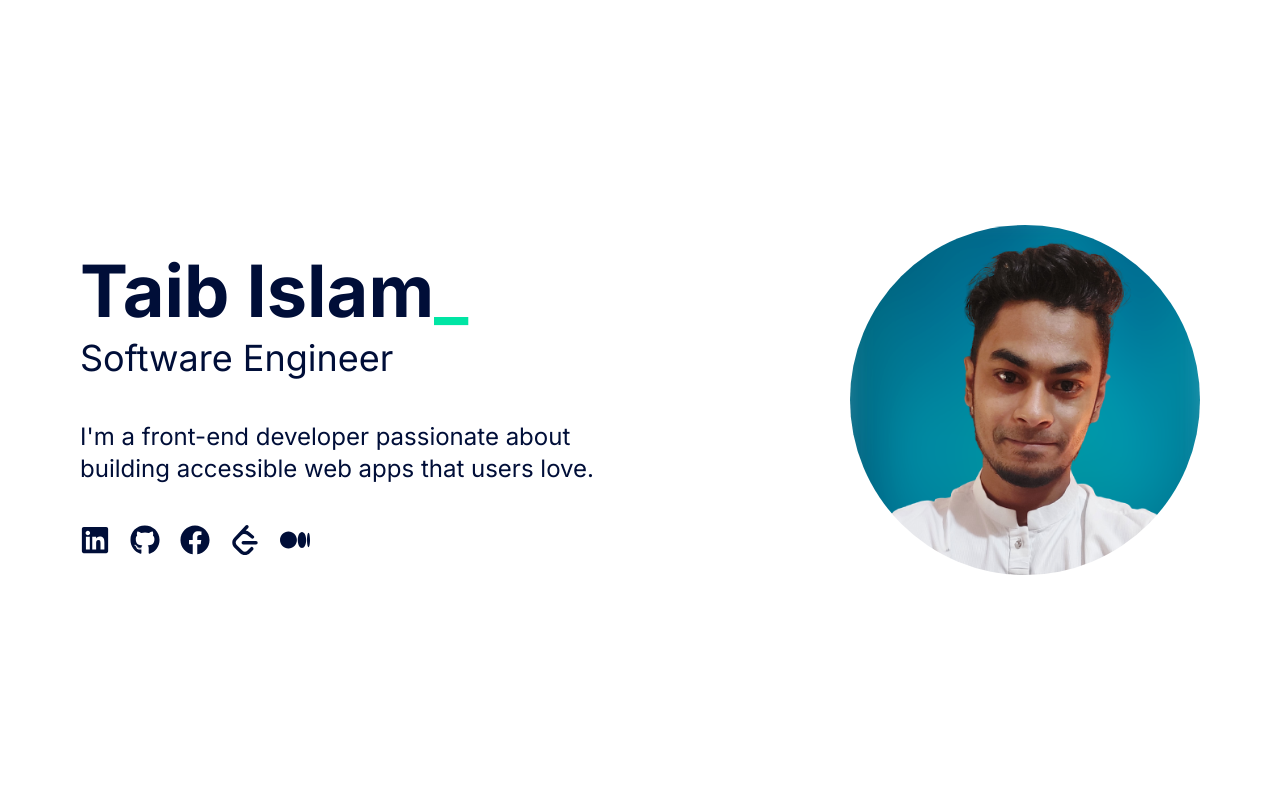
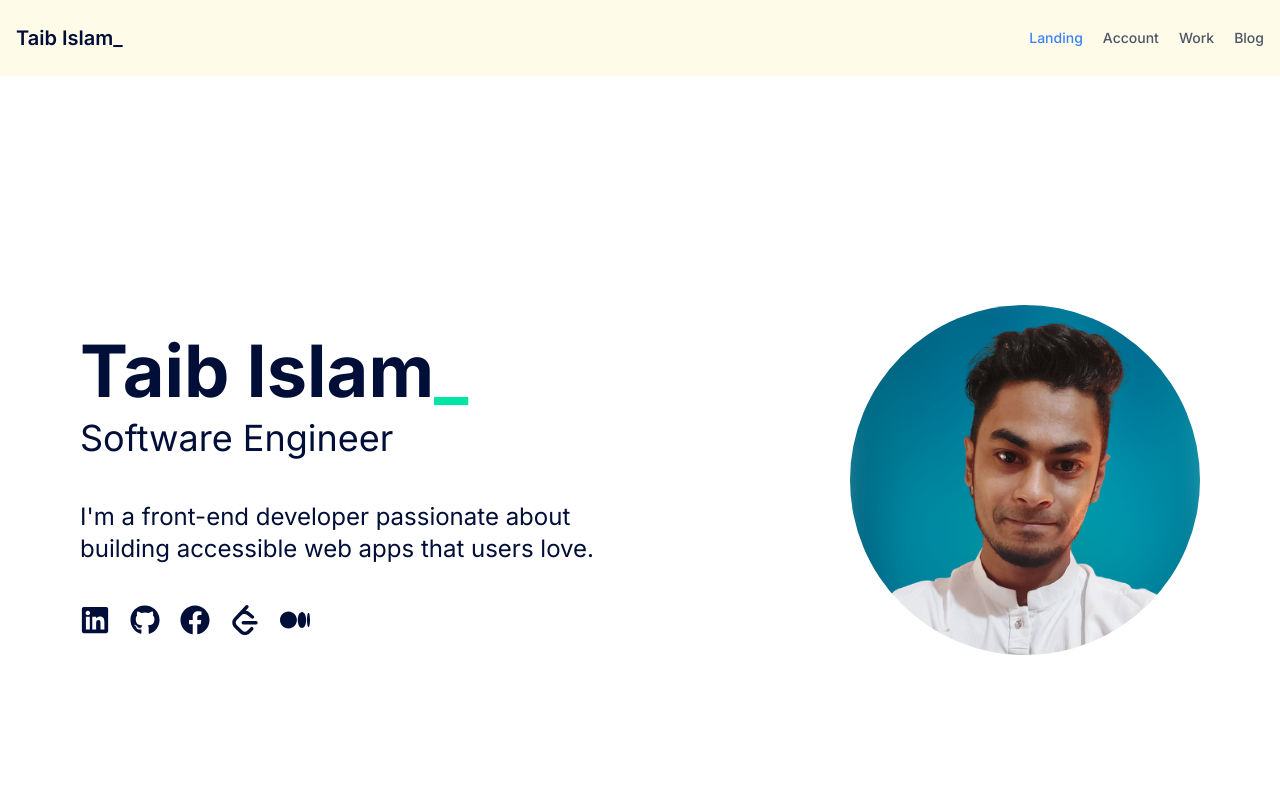
Before and after one commit to MorshedulHoque/Portfolio-Draft, a Next.js app: page / in a window 1280 px wide. Shown: the top 800 px of the page. Built offline with nearby package versions, Linux system fonts and the light colour scheme.

Commit message:
ui: on progress.

```diff
--- a/app/globals.css
+++ b/app/globals.css
@@ -92,3 +92,9 @@ body {
   color: #fff;
 }
 /* button css emd*/
+
+/* vertical-timeline start  */
+.vertical-timeline-element-icon {
+  background-color: #000e38 !important;
+}
+/* vertical-timeline end  */
--- a/app/page.js
+++ b/app/page.js
@@ -2,12 +2,14 @@ import Educations from "@/components/Educations";
 import Experiences from "@/components/Experiences";
 import Footer from "@/components/Footer";
 import Hero from "@/components/Hero";
+import Navbar from "@/components/Navbar";
 import Projects from "@/components/Projects";
 import Skills from "@/components/Skills";
 
 export default function Home() {
   return (
     <div className="space-y-20">
+      <Navbar />
       <Hero />
       <Experiences />
       <Projects />
--- a/components/Navbar.jsx
+++ b/components/Navbar.jsx
@@ -1,5 +1,94 @@
-import React from "react";
-
 export default function Navbar() {
-  return <div>Navbar</div>;
+  return (
+    <div className="">
+      <header className="flex fixed top-0 flex-wrap sm:justify-start sm:flex-nowrap z-50 w-full bg-yellow-50 text-sm py-6 dark:bg-gray-800">
+        <nav
+          className="max-w-[85rem] w-full mx-auto px-4 sm:flex sm:items-center sm:justify-between"
+          aria-label="Global"
+        >
+          <div className="flex items-center justify-between">
+            <a
+              className="flex-none text-xl font-semibold dark:text-white"
+              href="#"
+            >
+              Taib Islam_
+            </a>
+            <div className="sm:hidden">
+              <button
+                type="button"
+                className="hs-collapse-toggle p-2 inline-flex justify-center items-center gap-x-2 rounded-lg border border-gray-200 bg-white text-gray-800 shadow-sm hover:bg-gray-50 disabled:opacity-50 disabled:pointer-events-none dark:bg-transparent dark:border-gray-700 dark:text-white dark:hover:bg-white/10 dark:focus:outline-none dark:focus:ring-1 dark:focus:ring-gray-600"
+                data-hs-collapse="#navbar-with-collapse"
+                aria-controls="navbar-with-collapse"
+                aria-label="Toggle navigation"
+              >
+                <svg
+                  className="hs-collapse-open:hidden flex-shrink-0 size-4"
+                  xmlns="http://www.w3.org/2000/svg"
+                  width="24"
+                  height="24"
+                  viewBox="0 0 24 24"
+                  fill="none"
+                  stroke="currentColor"
+                  stroke-width="2"
+                  stroke-linecap="round"
+                  stroke-linejoin="round"
+                >
+                  <line x1="3" x2="21" y1="6" y2="6" />
+                  <line x1="3" x2="21" y1="12" y2="12" />
+                  <line x1="3" x2="21" y1="18" y2="18" />
+                </svg>
+                <svg
+                  className="hs-collapse-open:block hidden flex-shrink-0 size-4"
+                  xmlns="http://www.w3.org/2000/svg"
+                  width="24"
+                  height="24"
+                  viewBox="0 0 24 24"
+                  fill="none"
+                  stroke="currentColor"
+                  stroke-width="2"
+                  stroke-linecap="round"
+                  stroke-linejoin="round"
+                >
+                  <path d="M18 6 6 18" />
+                  <path d="m6 6 12 12" />
+                </svg>
+              </button>
+            </div>
+          </div>
+          <div
+            id="navbar-with-collapse"
+            className="hidden basis-full grow sm:block"
+          >
+            <div className="flex flex-col gap-5 mt-5 sm:flex-row sm:items-center sm:justify-end sm:mt-0 sm:ps-5">
+              <a
+                className="font-medium text-blue-500 dark:focus:outline-none dark:focus:ring-1 dark:focus:ring-gray-600"
+                href="#"
+                aria-current="page"
+              >
+                Landing
+              </a>
+              <a
+                className="font-medium text-gray-600 hover:text-gray-400 dark:text-gray-400 dark:hover:text-gray-500 dark:focus:outline-none dark:focus:ring-1 dark:focus:ring-gray-600"
+                href="#"
+              >
+                Account
+              </a>
+              <a
+                className="font-medium text-gray-600 hover:text-gray-400 dark:text-gray-400 dark:hover:text-gray-500 dark:focus:outline-none dark:focus:ring-1 dark:focus:ring-gray-600"
+                href="#"
+              >
+                Work
+              </a>
+              <a
+                className="font-medium text-gray-600 hover:text-gray-400 dark:text-gray-400 dark:hover:text-gray-500 dark:focus:outline-none dark:focus:ring-1 dark:focus:ring-gray-600"
+                href="#"
+              >
+                Blog
+              </a>
+            </div>
+          </div>
+        </nav>
+      </header>
+    </div>
+  );
 }
```
